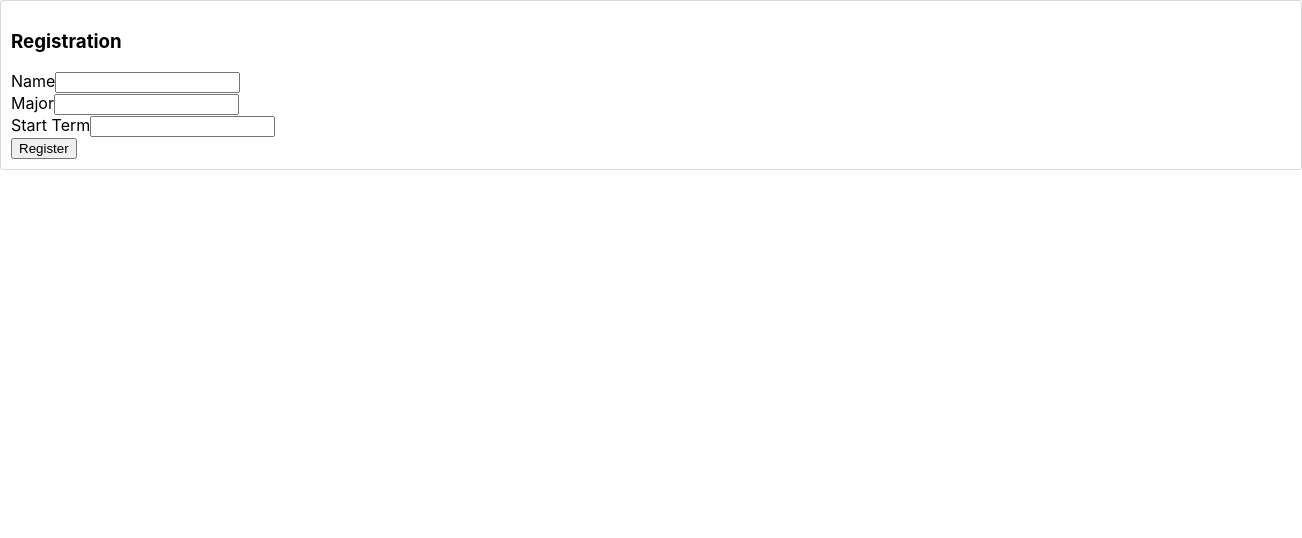
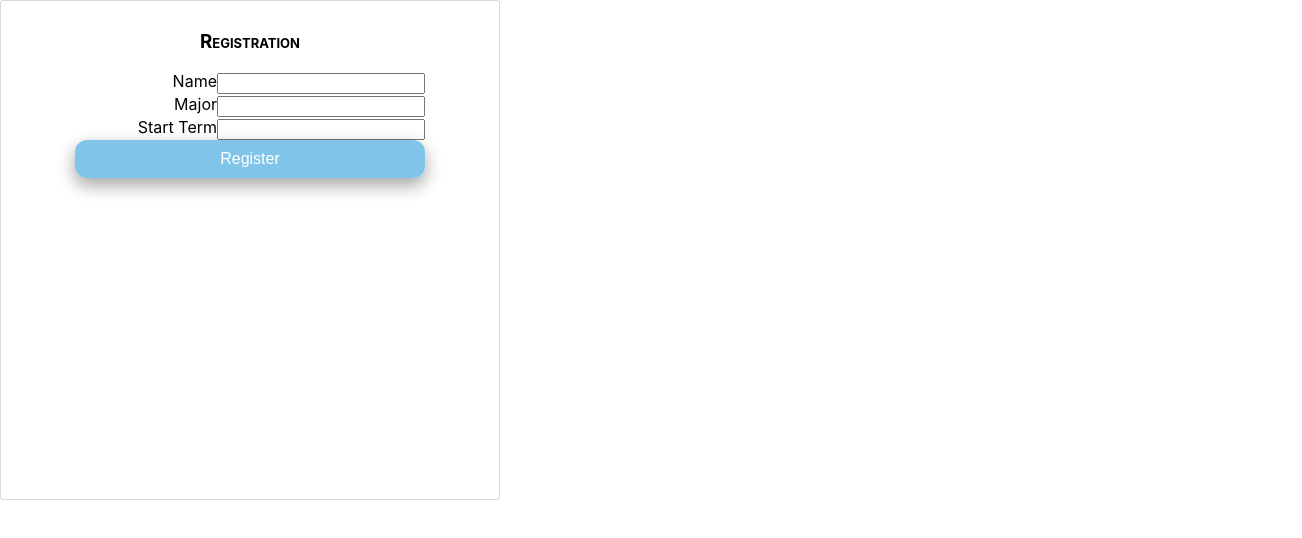
Before and after one commit to ucladevx/Aphrodite, a React (Create React App) app: page /form in a window 1280 px wide. Shown: the top 538 px of the page, 1302 px wide, since content can reach past the window. Built offline with nearby package versions, Linux system fonts and the light colour scheme.

Commit message:
basic form styling

```diff
--- a/src/Components/Form/Form.css
+++ b/src/Components/Form/Form.css
@@ -1,24 +1,41 @@
 .registration {
-    width: 100%;
-    height: 100%;
 
 
+    width: 500px;
+    height: 500px;
+    padding: 50px;
+    box-sizing: border-box;
 
     padding: 10px;
     border-radius: 3px;
     border: 1px solid rgba(0, 0, 0, 0.15);
     justify-content: center;
     align-items: center;
+    text-align: center;
 
 
 }
 
+.registration-title {
+   font-weight: bold;
+   font-variant: small-caps;
+   justify-content: center;
+   align-items: center;
+}
 
-.registration-form {
-    width: 100%;
+
+label {
+    display: inline-block;
+    width: 350px;
+    clear: left;
+    text-align: right;
+
+}
+
+
+.registration-input {
+    width: 200px;
     height: 100%;
-
-    display:flex;
     font-family: 'Courier New', Courier, monospace;
 
     justify-content: center;
@@ -29,13 +46,21 @@
 
 
 .registration-button {
+    background-color: #6ebbe7dc;
+    padding-top: 100px;
+    border: none;
+    color: white;
+    padding: 10px 24px;
+    border-radius: 12px;
+    width: 350px;
     text-align: center;
-    height: 100%;
-    width: 40%;
-    min-width: 300px;
+    text-decoration: none;
+    display: inline-block;
+    font-size: 16px;
+    box-shadow: 0 8px 16px 0 rgba(0,0,0,0.2), 0 6px 20px 0 rgba(0,0,0,0.19)
+}
 
-    display: block;
-    flex-flow: column;
-    align-items: center;
-    justify-content: center;
+.registration-button:hover {
+    background-color: #3d6e8adc; /* Green */
+    color: white;
 }
--- a/src/Components/Form/Form.js
+++ b/src/Components/Form/Form.js
@@ -40,7 +40,7 @@ class Form extends Component {
     }
 
   handleSubmit(event) {
-    alert('name: ' + this.state.name + ', major: ' + this.state.major + ", " + this.state.startTerm);
+    alert('name: ' + this.state.name + ', major: ' + this.state.major + ", start term: " + this.state.startTerm);
 
     event.preventDefault();
   }
@@ -50,12 +50,13 @@ class Form extends Component {
     return (
       <div className = "registration">
 
-        <h3> Registration </h3>
+        <h3 className = "registration-title"> Registration </h3>
 
-        <div>
+        <div >
           <label>
             Name
             <input
+            className = "registration-input"
             name = "name"
             type = "text"
             value = {this.state.name}
@@ -67,6 +68,7 @@ class Form extends Component {
           <label>
             Major
             <input
+            className = "registration-input"
             name = "major"
             type = "text"
             value = {this.state.major}
@@ -78,6 +80,7 @@ class Form extends Component {
           <label>
             Start Term
             <input
+            className = "registration-input"
             name = "startTerm"
             type = "text"
             value = {this.state.startTerm}
@@ -87,7 +90,10 @@ class Form extends Component {
         </div>
         <div>
           <input hidden type = "submit" />
-          <button type = "submit" onClick = {this.handleSubmit}>
+          <button
+          className = "registration-button"
+          type = "submit"
+          onClick = {this.handleSubmit}>
           Register
           </button>
         </div>
```
